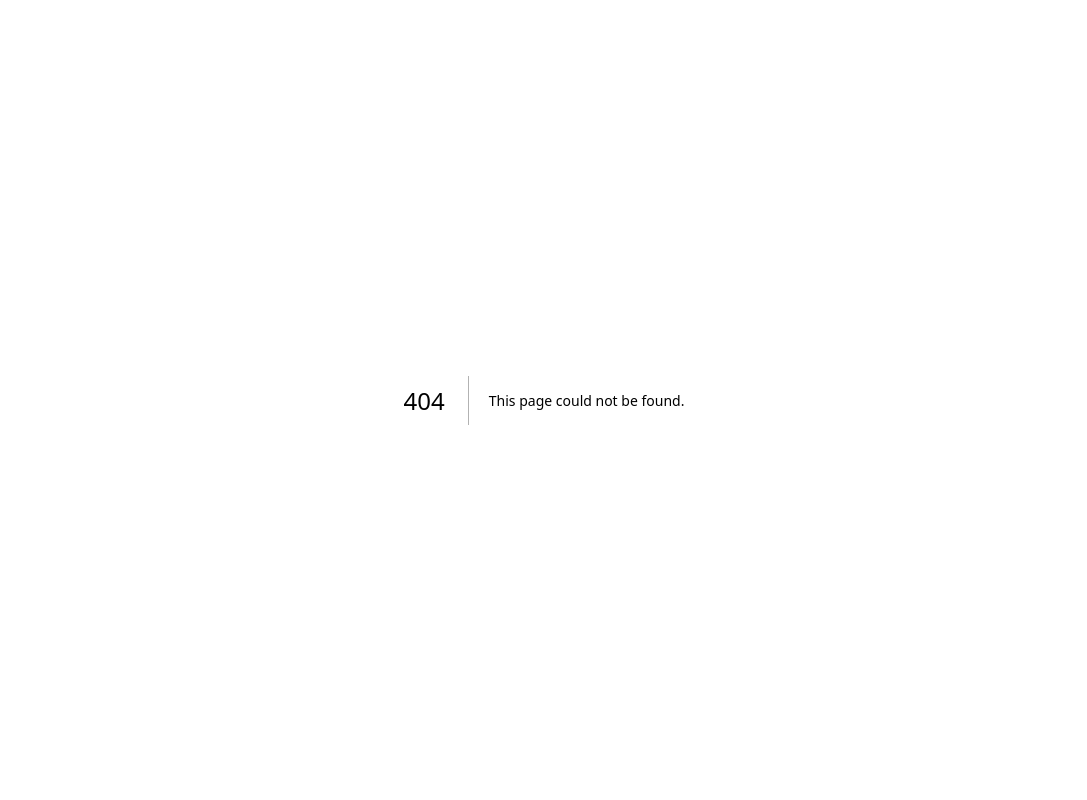
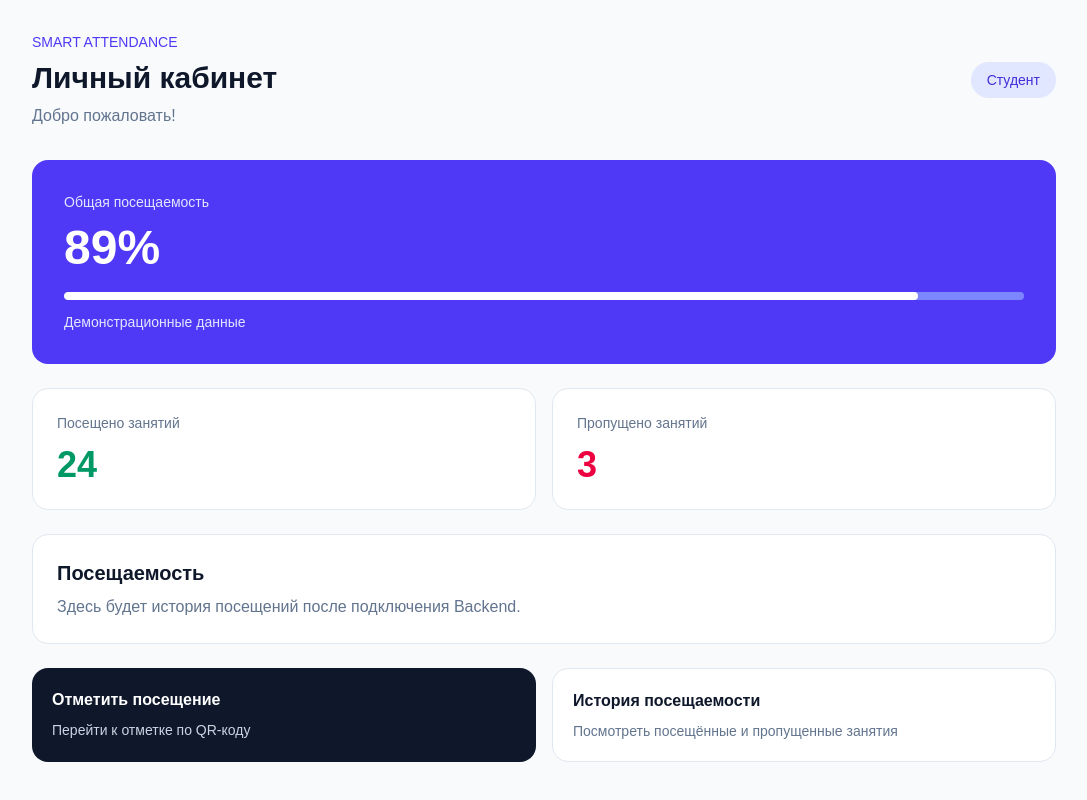
Before and after one commit to smart-attendance-project-guap/smart-attendance-frontend, a Next.js app: page /student in a window 1280 px wide. Before the commit this address had no page. Shown: the whole page, without its empty margins (96-1183 px from the left). Built offline with nearby package versions, Linux system fonts and the light colour scheme.

Commit message:
feat: add student dashboard page

```diff
--- /dev/null
+++ b/app/student/page.tsx
@@ -0,0 +1,103 @@
+
+const attendance = {
+  attended: 24,
+  missed: 3,
+};
+
+export default function StudentPage() {
+  const total = attendance.attended + attendance.missed;
+  const percentage = Math.round((attendance.attended / total) * 100);
+
+  return (
+    <main className="min-h-screen bg-slate-50 px-4 py-8 text-slate-900 sm:px-8">
+      <div className="mx-auto max-w-5xl">
+        <header className="mb-8 flex flex-col gap-4 sm:flex-row sm:items-center sm:justify-between">
+          <div>
+            <p className="text-sm font-medium text-indigo-600">
+              SMART ATTENDANCE
+            </p>
+            <h1 className="mt-2 text-3xl font-bold">
+              Личный кабинет
+            </h1>
+            <p className="mt-2 text-slate-500">
+              Добро пожаловать!
+            </p>
+          </div>
+
+          <span className="w-fit rounded-full bg-indigo-100 px-4 py-2 text-sm font-medium text-indigo-700">
+            Студент
+          </span>
+        </header>
+
+        <section className="mb-6 rounded-2xl bg-indigo-600 p-6 text-white sm:p-8">
+          <p className="text-sm text-indigo-100">
+            Общая посещаемость
+          </p>
+          <p className="mt-3 text-5xl font-bold">
+            {percentage}%
+          </p>
+          <div className="mt-5 h-2 overflow-hidden rounded-full bg-indigo-400">
+            <div
+              className="h-full rounded-full bg-white"
+              style={{ width: `${percentage}%` }}
+            />
+          </div>
+          <p className="mt-3 text-sm text-indigo-100">
+            Демонстрационные данные
+          </p>
+        </section>
+
+        <section className="grid gap-4 sm:grid-cols-2">
+          <article className="rounded-2xl border border-slate-200 bg-white p-6">
+            <p className="text-sm text-slate-500">
+              Посещено занятий
+            </p>
+            <p className="mt-3 text-4xl font-bold text-emerald-600">
+              {attendance.attended}
+            </p>
+          </article>
+
+          <article className="rounded-2xl border border-slate-200 bg-white p-6">
+            <p className="text-sm text-slate-500">
+              Пропущено занятий
+            </p>
+            <p className="mt-3 text-4xl font-bold text-rose-600">
+              {attendance.missed}
+            </p>
+          </article>
+        </section>
+
+        <section className="mt-6 rounded-2xl border border-slate-200 bg-white p-6">
+          <h2 className="text-xl font-semibold">
+            Посещаемость
+          </h2>
+          <p className="mt-2 text-slate-500">
+            Здесь будет история посещений после подключения Backend.
+          </p>
+        </section>
+
+        <section className="mt-6 grid gap-4 sm:grid-cols-2">
+          <a
+            href="/student/attendance"
+            className="rounded-2xl bg-slate-900 p-5 text-white transition hover:bg-slate-700"
+          >
+            <h2 className="font-semibold">Отметить посещение</h2>
+            <p className="mt-2 text-sm text-slate-300">
+              Перейти к отметке по QR-коду
+            </p>
+          </a>
+
+          <a
+            href="/student/history"
+            className="rounded-2xl border border-slate-200 bg-white p-5 transition hover:bg-slate-100"
+          >
+            <h2 className="font-semibold">История посещаемости</h2>
+            <p className="mt-2 text-sm text-slate-500">
+              Посмотреть посещённые и пропущенные занятия
+            </p>
+          </a>
+        </section>
+      </div>
+    </main>
+  );
+}
```
